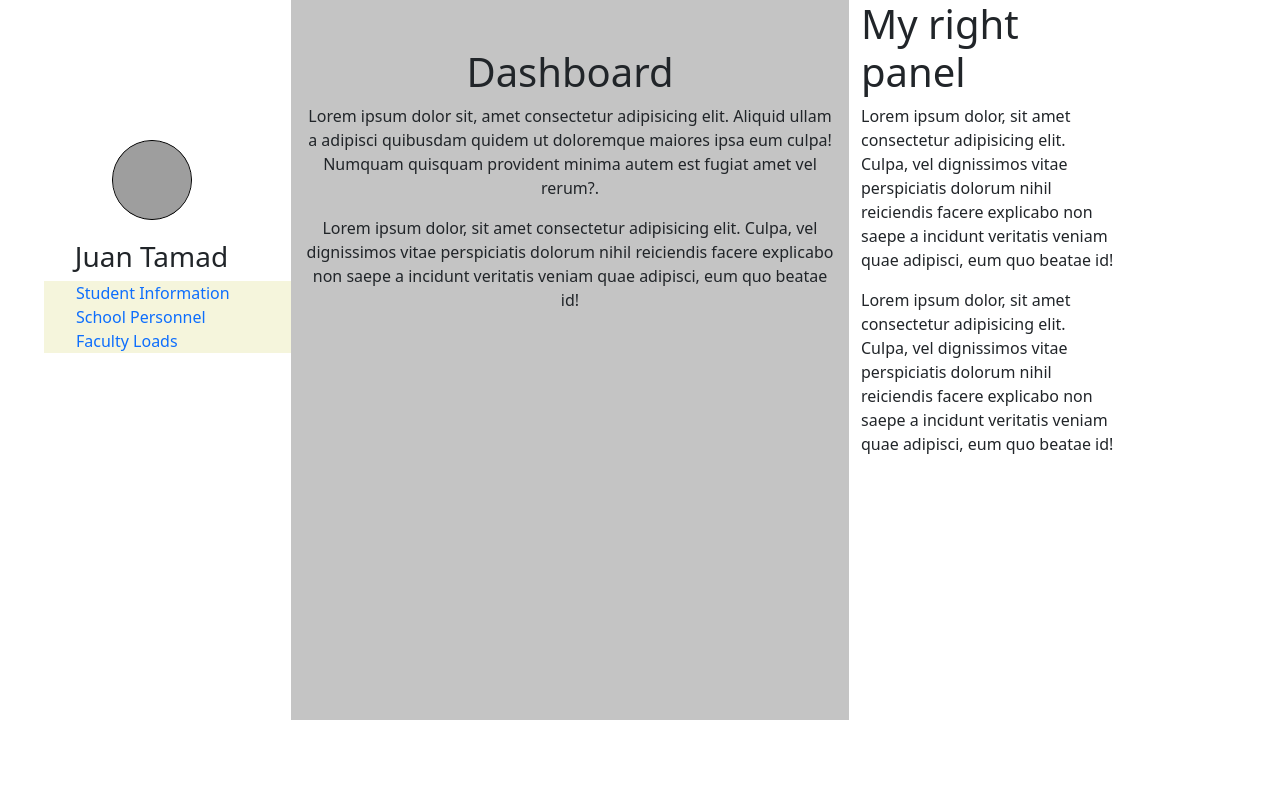
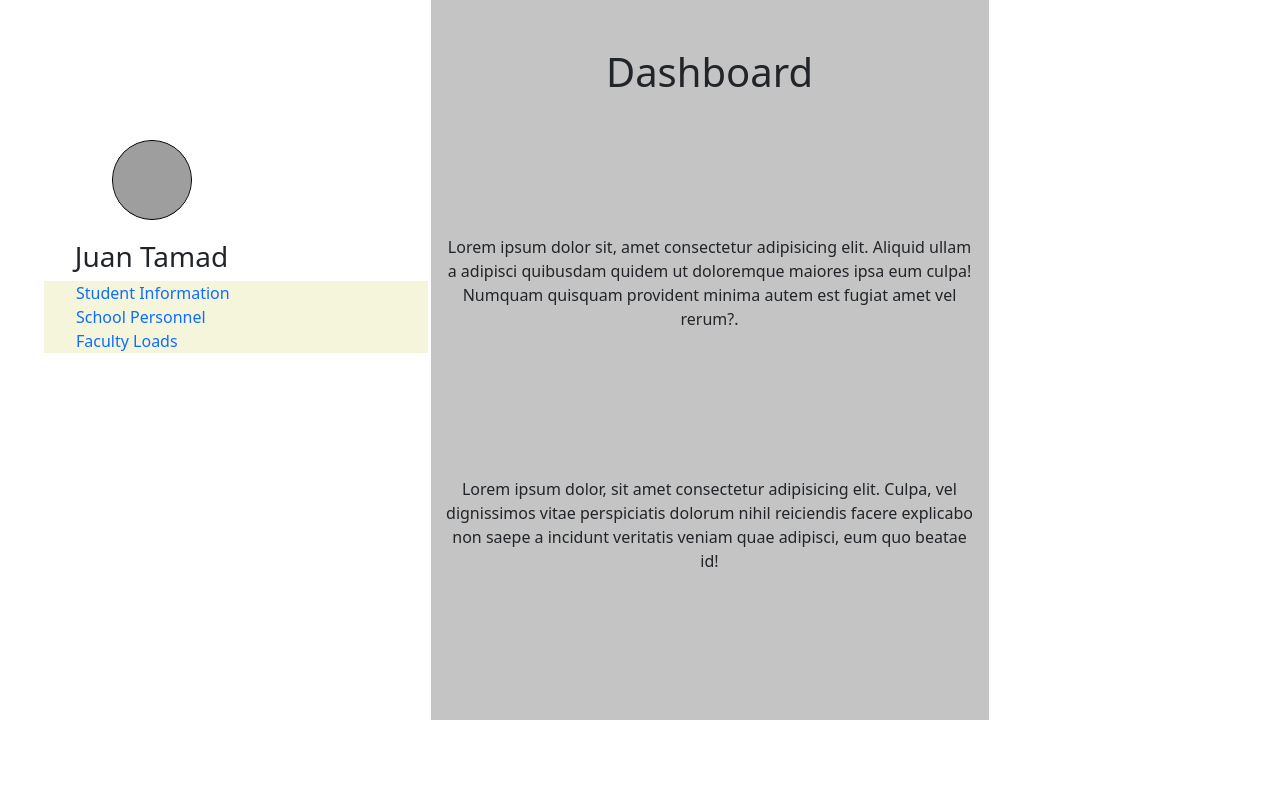
Before and after one commit to Ella-May/mobile-attendance-system, a PHP site: page /dashboard.php in a window 1280 px wide. Run offline with PHP 8.4, Linux system fonts and the light colour scheme; grey boxes are pictures that could not be loaded.

Commit message:
dashboard changes

```diff
--- a/views/dashboard.php
+++ b/views/dashboard.php
@@ -15,12 +15,12 @@
     <script src="https://cdn.jsdelivr.net/npm/bootstrap@4.6.2/dist/js/bootstrap.bundle.min.js"></script>
 </head>
 <body class="container-fluid">
-<div class="row container" >
-        <div class="col-sm-3 p-3" >
+<div class="row container">
+        <div class="col-sm-3 p-3">
 
 <!-----------==========================LEFT PANEL===================-->
-            <div class="p-3 Lpanel" >
-                    <div class="prof_pic" >
+            <div class="p-3 Lpanel">
+                    <div class="prof_pic">
                         <img src="blank-profile.webp" alt="profile picture" width="80px" height="80px">
                     </div>
                     <div class="username" ><h3>Juan Tamad</h3></div>
@@ -41,13 +41,6 @@
             <p>Lorem ipsum dolor sit, amet consectetur adipisicing elit. Aliquid ullam a adipisci quibusdam quidem ut doloremque maiores ipsa eum culpa! Numquam quisquam provident minima autem est fugiat amet vel rerum?.</p>
             <p>Lorem ipsum dolor, sit amet consectetur adipisicing elit. Culpa, vel dignissimos vitae perspiciatis dolorum nihil reiciendis facere explicabo non saepe a incidunt veritatis veniam quae adipisci, eum quo beatae id!</p>
         </div>
-<!-----------==========================RIGHT PANEL===================-->
-
-        <div class="col-sm-3 R_panel">
-            <h1>My right panel</h1>
-            <p>Lorem ipsum dolor, sit amet consectetur adipisicing elit. Culpa, vel dignissimos vitae perspiciatis dolorum nihil reiciendis facere explicabo non saepe a incidunt veritatis veniam quae adipisci, eum quo beatae id!</p>
-            <p>Lorem ipsum dolor, sit amet consectetur adipisicing elit. Culpa, vel dignissimos vitae perspiciatis dolorum nihil reiciendis facere explicabo non saepe a incidunt veritatis veniam quae adipisci, eum quo beatae id!</p>
-        </div>
     </div>
 </body>
 </html>
--- a/views/stylesheets/dashboard.css
+++ b/views/stylesheets/dashboard.css
@@ -12,8 +12,8 @@ body{
     background-color: beige;
     margin:10px ;
     font-family: "poppins","Lucida Sans", sans-serif;
+}
 
-}
 .modules-tab{
     text-decoration-style: none;
     list-style-type: none;
@@ -23,8 +23,8 @@ body{
     background-color: rgb(255, 255, 255);
     border-radius: 30px;
     margin: auto;
-    height: 100%;
-    width: 100%;
+    max-height: 100%;
+    max-width: 100%;
     display: flex;
 }
 
@@ -64,10 +64,7 @@ body{
     text-align: center;
     margin: auto;
     height: 90vh;
+    display: grid;
+    grid-column: 1/3;
+    grid-row: 1/3;
 }
-
-.R_panel{
-    height: 90vh;
-    margin: auto;
-
-}
```
